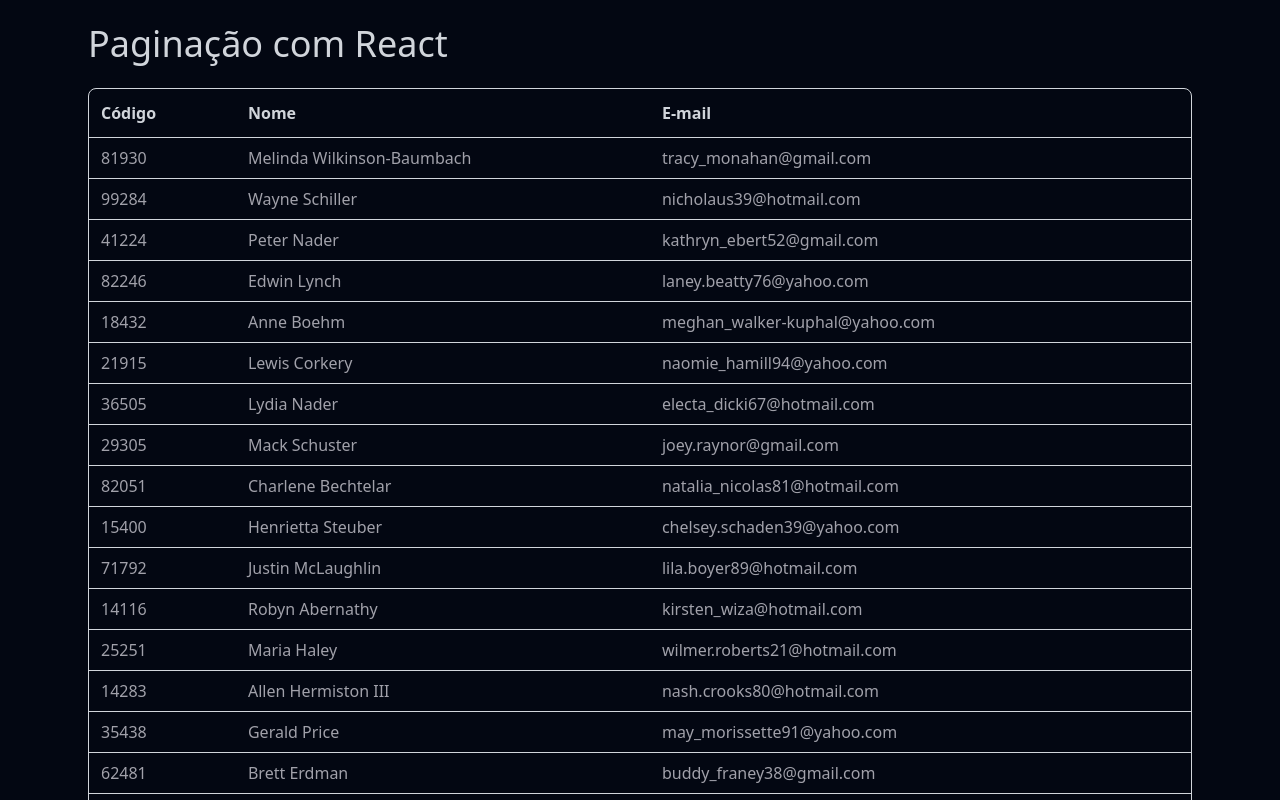
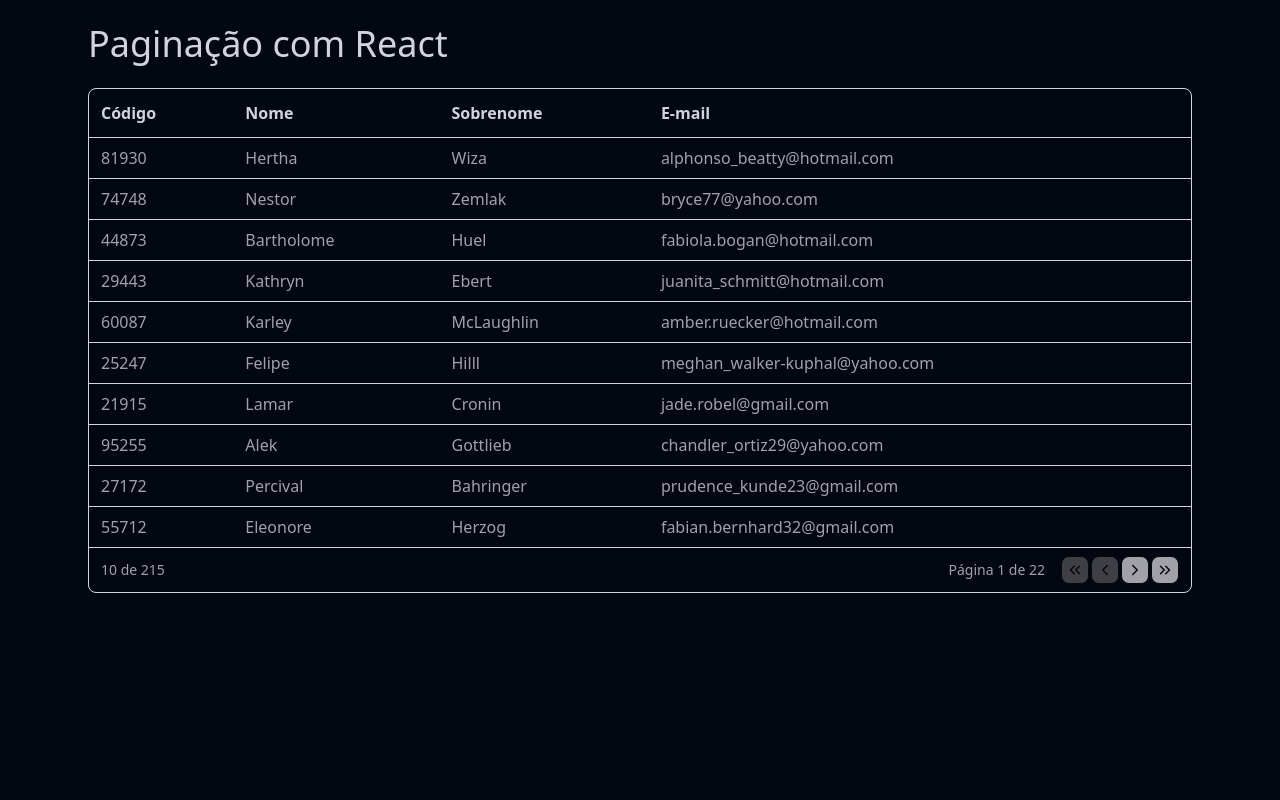
Before and after one commit to philipeoliveira/react-paginacao, a React (Vite) app: page / in a window 1280 px wide. Shown: the top 800 px of the page. Built offline with nearby package versions, Linux system fonts and the light colour scheme.

Commit message:
Uninstall eslint, install tailwind merge, separate table into components and create component for buttons

```diff
--- a/src/App.jsx
+++ b/src/App.jsx
@@ -1,73 +1,87 @@
 import { ChevronLeft, ChevronRight, ChevronsLeft, ChevronsRight } from 'lucide-react';
 import { users } from './data/users';
+import { useState } from 'react';
+import { Button } from './components/Button';
+import { Table } from './components/table/Table';
+import { TableHeader } from './components/table/TableHeader';
+import { TableCell } from './components/table/TableCell';
+import { TableRow } from './components/table/TableRow';
 
 function App() {
+   const [page, setPage] = useState(1);
+
+   const totalPages = Math.ceil(users.length / 10);
+
+   function goToFirstPage() {
+      setPage(1);
+   }
+
+   function goToNextPage() {
+      setPage(page + 1);
+   }
+
+   function goToPreviousPage() {
+      setPage(page - 1);
+   }
+
+   function goToLastPage() {
+      setPage(totalPages);
+   }
+
    return (
       <div className='max-w-6xl mx-auto flex flex-col gap-6 p-6'>
          <h1 className='text-4xl'>Paginação com React</h1>
-         <div className='border border-gray-300 rounded-lg'>
-            <table className='w-full'>
+         <Table>
             <thead>
-                  <tr className='border-b border-gray-300'>
-                     <th className='p-3 text-left'>Código</th>
-                     <th className='p-3 text-left'>Nome</th>
-                     <th className='p-3 text-left'>E-mail</th>
-                  </tr>
+               <TableRow>
+                  <TableHeader>Código</TableHeader>
+                  <TableHeader>Nome</TableHeader>
+                  <TableHeader>Sobrenome</TableHeader>
+                  <TableHeader>E-mail</TableHeader>
+               </TableRow>
             </thead>
             <tbody>
-                  {users.map((user) => {
+               {users.slice((page - 1) * 10, page * 10).map((user) => {
                   return (
-                        <tr key={user.id} className='border-b border-gray-300'>
-                           <td className='py-2 px-3 text-zinc-400'>{user.id}</td>
-                           <td className='py-2 px-3 text-zinc-400'>{user.name}</td>
-                           <td className='py-2 px-3 text-zinc-400'>{user.email}</td>
-                        </tr>
+                     <TableRow key={user.id}>
+                        <TableCell>{user.id}</TableCell>
+                        <TableCell>{user.firstName}</TableCell>
+                        <TableCell>{user.lastName}</TableCell>
+                        <TableCell>{user.email}</TableCell>
+                     </TableRow>
                   );
                })}
             </tbody>
             <tfoot>
                <tr>
-                     <td colSpan={1} className='py-2 px-3 text-zinc-400 text-sm'>
-                        10 de 228
-                     </td>
-                     <td
-                        colSpan={20}
-                        className='py-2 px-3 text-zinc-400 text-sm text-right'
-                     >
+                  <TableCell colSpan={2} className='text-sm'>
+                     10 de {users.length}
+                  </TableCell>
+
+                  <TableCell colSpan={2} className='text-sm text-right'>
                      <div className='flex items-center justify-end gap-4'>
-                           <span>Página 1 de 23</span>
+                        <span>
+                           Página {page} de {totalPages}
+                        </span>
                         <div className='flex gap-0.5'>
-                              <button
-                                 type='button'
-                                 className='bg-zinc-400 border border-zinc-950 text-zinc-950 rounded-lg p-1 hover:bg-zinc-300'
-                              >
+                           <Button onClick={goToFirstPage} disabled={page === 1}>
                               <ChevronsLeft size={18} />
-                              </button>
-                              <button
-                                 type='button'
-                                 className='bg-zinc-400 border border-zinc-950 text-zinc-950 rounded-lg p-1 hover:bg-zinc-300'
-                              >
+                           </Button>
+                           <Button onClick={goToPreviousPage} disabled={page === 1}>
                               <ChevronLeft size={18} />
-                              </button>
-                              <button
-                                 type='button'
-                                 className='bg-zinc-400 border border-zinc-950 text-zinc-950 rounded-lg p-1 hover:bg-zinc-300'
-                              >
+                           </Button>
+                           <Button onClick={goToNextPage} disabled={page === totalPages}>
+                              <ChevronRight size={18} />
+                           </Button>
+                           <Button onClick={goToLastPage} disabled={page === totalPages}>
                               <ChevronsRight size={18} />
-                              </button>
-                              <button
-                                 type='button'
-                                 className='bg-zinc-400 border border-zinc-950 text-zinc-950 rounded-lg p-1 hover:bg-zinc-300'
-                              >
-                                 <ChevronRight size={18} />
-                              </button>
+                           </Button>
                         </div>
                      </div>
-                     </td>
+                  </TableCell>
                </tr>
             </tfoot>
-            </table>
-         </div>
+         </Table>
       </div>
    );
 }
--- /dev/null
+++ b/src/components/Button.jsx
@@ -0,0 +1,12 @@
+export function Button({ children, onClick, disabled }) {
+   return (
+      <button
+         type='button'
+         className='bg-zinc-400 border border-zinc-950 text-zinc-950 rounded-lg p-1 hover:bg-zinc-300 disabled:bg-zinc-700'
+         onClick={onClick}
+         disabled={disabled}
+      >
+         {children}
+      </button>
+   );
+}
--- /dev/null
+++ b/src/components/table/Table.jsx
@@ -0,0 +1,7 @@
+export function Table(props) {
+   return (
+      <div className='border border-gray-300 rounded-lg'>
+         <table className='w-full'>{props.children}</table>
+      </div>
+   );
+}
--- /dev/null
+++ b/src/components/table/TableCell.jsx
@@ -0,0 +1,9 @@
+import { twMerge } from 'tailwind-merge';
+
+export function TableCell({ children, colSpan, className }) {
+   return (
+      <td className={twMerge('py-2 px-3 text-zinc-400', className)} colSpan={colSpan}>
+         {children}
+      </td>
+   );
+}
--- /dev/null
+++ b/src/components/table/TableHeader.jsx
@@ -0,0 +1,3 @@
+export function TableHeader(props) {
+   return <th className='p-3 text-left'>{props.children}</th>;
+}
--- /dev/null
+++ b/src/components/table/TableRow.jsx
@@ -0,0 +1,3 @@
+export function TableRow({ children }) {
+   return <tr className='border-b border-gray-300'>{children}</tr>;
+}
--- a/src/data/users.js
+++ b/src/data/users.js
@@ -1,9 +1,10 @@
 import { faker } from '@faker-js/faker';
 
-export const users = Array.from({ length: 200 }).map(() => {
+export const users = Array.from({ length: 215 }).map(() => {
    return {
       id: faker.number.int({ min: 10000, max: 99999 }),
-      name: faker.person.fullName(),
+      firstName: faker.person.firstName(),
+      lastName: faker.person.lastName(),
       email: faker.internet.email().toLocaleLowerCase(),
    };
 });
```
Also changed, not shown: eslint.config.js (deleted, +0 -38 lines), package.json (+4 -7 lines), 1 other file (tests, documents, lock files or other folders). Lines whose indentation alone changed are shown as unchanged.
